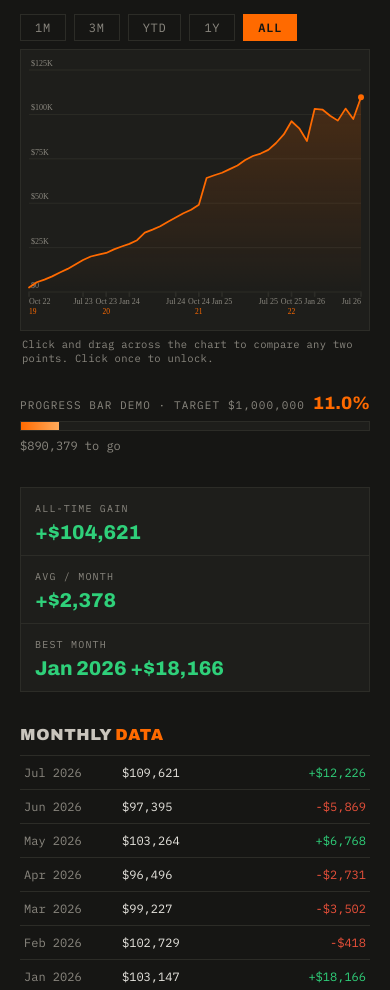
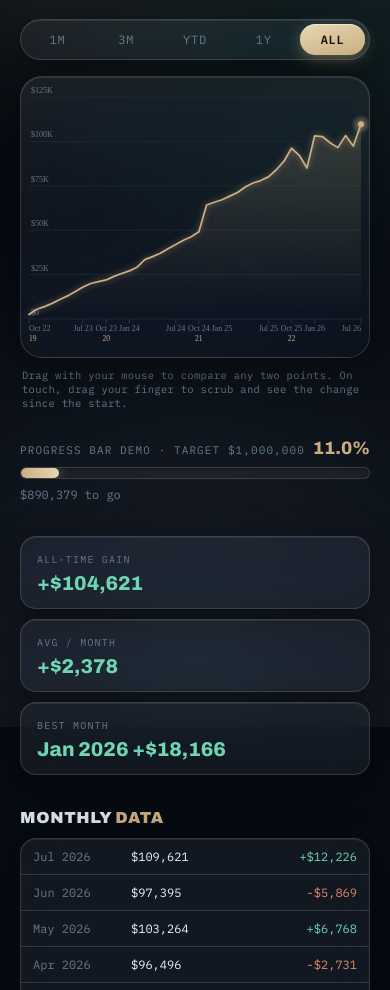
Before and after one commit to ThomasCobosBernalDev/Field-Notes, a plain HTML site: page index.html in a window 390 px wide. Shown: the part 201-1191 px from the top of the page. Drawn offline with Linux system fonts and the light colour scheme.

Commit message:
Refactor styles and enhance touch event handling
Updated CSS variables and styles for improved design and responsiveness. Modified JavaScript touch handling for better user interaction.

```diff
--- a/index.html
+++ b/index.html
@@ -10,16 +10,22 @@
 <link href="https://fonts.googleapis.com/css2?family=Archivo:wdth,wght@62..125,400..900&family=IBM+Plex+Mono:wght@400;500;600&display=swap" rel="stylesheet">
 <style>
   :root{
-    --bg:#161614;
-    --panel:#1e1e1b;
-    --line:#2c2c27;
-    --cement:#c9c5bd;
-    --cement-dim:#8a877f;
-    --orange:#ff6a00;
-    --green:#2fd07a;
-    --red:#e8503a;
+    --bg:#070b12;
+    --panel:#0e1520;
+    --line:#1c2735;
+    --cement:#dde6ee;
+    --cement-dim:#66798d;
+    --orange:#cbaf82;
+    --green:#6fd6b4;
+    --red:#e08a6b;
     --mono:'IBM Plex Mono',monospace;
     --disp:'Archivo',sans-serif;
+    --glass:rgba(255,255,255,0.055);
+    --glass-border:rgba(255,255,255,0.14);
+    --glass-shadow:0 10px 40px rgba(0,0,0,0.45);
+    --radius-lg:22px;
+    --radius-md:16px;
+    --radius-pill:999px;
   }
   *{margin:0;padding:0;box-sizing:border-box}
   html{scroll-behavior:smooth}
@@ -28,12 +34,23 @@
     color:var(--cement);
     font-family:var(--mono);
     min-height:100vh;
+    position:relative;
+  }
+  body::before{
+    content:"";
+    position:fixed; inset:-10%;
+    background:
+      radial-gradient(600px 600px at 12% 8%, rgba(203,175,130,0.16), transparent 60%),
+      radial-gradient(700px 700px at 92% 20%, rgba(111,214,180,0.12), transparent 60%),
+      radial-gradient(800px 800px at 50% 95%, rgba(102,121,141,0.18), transparent 60%);
+    z-index:-1; pointer-events:none;
   }
   .wrap{max-width:860px;margin:0 auto;padding:28px 20px 80px}
 
   header{
     display:flex;justify-content:space-between;align-items:baseline;
-    border-bottom:2px solid var(--line);padding-bottom:14px;margin-bottom:26px;
+    padding-bottom:16px;margin-bottom:28px;
+    border-bottom:1px solid var(--glass-border);
   }
   header h1{
     font-family:var(--disp);
@@ -49,7 +66,7 @@
   .big .value{
     font-family:var(--disp);font-weight:900;font-stretch:80%;
     font-size:clamp(44px,10vw,72px);
-    color:#f2f0eb;line-height:1;font-variant-numeric:tabular-nums;
+    color:#eef4f9;line-height:1;font-variant-numeric:tabular-nums;
   }
   .big .value .pos, .big .value .neg{font-family:var(--disp)}
   .big .delta{font-size:14px;margin-top:8px;font-variant-numeric:tabular-nums}
@@ -57,59 +74,103 @@
   .pos{color:var(--green)}
   .neg{color:var(--red)}
 
-    .frames{display:flex;gap:8px;margin:20px 0 8px}
+  .frames{
+    display:flex;gap:4px;margin:22px 0 16px;
+    background:var(--glass);
+    backdrop-filter:blur(20px) saturate(180%); -webkit-backdrop-filter:blur(20px) saturate(180%);
+    border:1px solid var(--glass-border); border-radius:var(--radius-pill);
+    padding:4px;
+    box-shadow:var(--glass-shadow), inset 0 1px 0 rgba(255,255,255,0.08);
+  }
   .frames button{
-    background:none;border:1px solid var(--line);color:var(--cement-dim);
-    font-family:var(--mono);font-size:12px;padding:5px 14px;cursor:pointer;
-    letter-spacing:.06em;transition:all .12s;
+    flex:1;background:none;border:none;color:var(--cement-dim);
+    font-family:var(--mono);font-size:12px;padding:8px 10px;cursor:pointer;
+    letter-spacing:.06em;transition:all .2s cubic-bezier(.4,0,.2,1);
+    border-radius:var(--radius-pill);
   }
-  .frames button:hover{border-color:var(--cement-dim);color:var(--cement)}
-  .frames button.active{background:var(--orange);border-color:var(--orange);color:#161614;font-weight:600}
+  .frames button:hover{color:var(--cement)}
+  .frames button.active{
+    background:linear-gradient(160deg,#e6d7b3,var(--orange));
+    color:#1a1408;font-weight:600;
+    box-shadow:0 4px 14px rgba(203,175,130,0.4), inset 0 1px 0 rgba(255,255,255,0.5);
+  }
+  .frames button:active{transform:scale(0.96)}
   .frames button:focus-visible{outline:2px solid var(--orange);outline-offset:2px}
 
-    .chartbox{position:relative;border:1px solid var(--line);background:var(--panel);margin-bottom:6px}
+  .chartbox{
+    position:relative;
+    border:1px solid var(--glass-border);
+    background:linear-gradient(165deg, rgba(255,255,255,0.07), rgba(255,255,255,0.015));
+    backdrop-filter:blur(24px) saturate(160%); -webkit-backdrop-filter:blur(24px) saturate(160%);
+    border-radius:var(--radius-lg);
+    overflow:hidden;
+    margin-bottom:10px;
+    box-shadow:var(--glass-shadow), inset 0 1px 0 rgba(255,255,255,0.1);
+  }
   canvas{display:block;width:100%;height:360px;touch-action:pan-y;cursor:crosshair;user-select:none}
   @media(max-width:560px){canvas{height:280px}}
   @media(max-width:380px){canvas{height:230px}}
   .hint{font-size:10.5px;color:var(--cement-dim);letter-spacing:.03em;margin:0 0 28px 2px}
 
   .stats{
-    display:grid;grid-template-columns:repeat(3,1fr);gap:1px;
-    background:var(--line);border:1px solid var(--line);margin-bottom:34px;
+    display:grid;grid-template-columns:repeat(3,1fr);gap:10px;
+    margin-bottom:34px;
   }
   @media(max-width:520px){.stats{grid-template-columns:1fr}}
-  .stat{background:var(--panel);padding:14px 14px 12px}
+  .stat{
+    background:var(--glass);
+    backdrop-filter:blur(20px) saturate(160%); -webkit-backdrop-filter:blur(20px) saturate(160%);
+    border:1px solid var(--glass-border); border-radius:var(--radius-md);
+    padding:16px 16px 14px;
+    box-shadow:var(--glass-shadow), inset 0 1px 0 rgba(255,255,255,0.08);
+  }
   .stat .k{font-size:10px;letter-spacing:.12em;text-transform:uppercase;color:var(--cement-dim);margin-bottom:6px}
-  .stat .v{font-family:var(--disp);font-weight:800;font-stretch:85%;font-size:20px;color:#f2f0eb;font-variant-numeric:tabular-nums}
+  .stat .v{font-family:var(--disp);font-weight:800;font-stretch:85%;font-size:20px;color:#eef4f9;font-variant-numeric:tabular-nums}
   .stat .v.pos{color:var(--green)}
   .stat .v.neg{color:var(--red)}
 
   .milestone{margin-bottom:34px}
-  .milestone-head{display:flex;justify-content:space-between;align-items:baseline;margin-bottom:8px}
+  .milestone-head{display:flex;justify-content:space-between;align-items:baseline;margin-bottom:9px}
   .milestone-label{font-size:11px;letter-spacing:.1em;text-transform:uppercase;color:var(--cement-dim)}
   .milestone-pct{font-family:var(--disp);font-weight:800;font-stretch:85%;font-size:18px;color:var(--orange);font-variant-numeric:tabular-nums}
-  .milestone-track{height:10px;background:var(--panel);border:1px solid var(--line)}
-  .milestone-fill{height:100%;background:linear-gradient(90deg,#ff6a00,#ffab5c);width:0%;transition:width .5s ease}
-  .milestone-sub{margin-top:7px;font-size:12px;color:var(--cement-dim);font-variant-numeric:tabular-nums}
+  .milestone-track{
+    height:12px;background:var(--glass);border:1px solid var(--glass-border);
+    border-radius:var(--radius-pill);overflow:hidden;
+    backdrop-filter:blur(10px);
+    box-shadow:inset 0 1px 3px rgba(0,0,0,0.35);
+  }
+  .milestone-fill{
+    height:100%;background:linear-gradient(90deg,#cbaf82,#e6d7b3);
+    width:0%;transition:width .6s cubic-bezier(.4,0,.2,1);
+    border-radius:var(--radius-pill);
+    box-shadow:0 0 12px rgba(203,175,130,0.5);
+  }
+  .milestone-sub{margin-top:8px;font-size:12px;color:var(--cement-dim);font-variant-numeric:tabular-nums}
 
   h2{
     font-family:var(--disp);font-weight:900;font-stretch:75%;text-transform:uppercase;
     font-size:16px;letter-spacing:.04em;margin-bottom:12px;color:var(--cement);
   }
   h2 span{color:var(--orange)}
-  .rows{border-top:1px solid var(--line)}
+  .rows{
+    border:1px solid var(--glass-border); border-radius:var(--radius-md); overflow:hidden;
+    background:var(--glass);
+    backdrop-filter:blur(20px) saturate(160%); -webkit-backdrop-filter:blur(20px) saturate(160%);
+    box-shadow:var(--glass-shadow), inset 0 1px 0 rgba(255,255,255,0.08);
+  }
   .row{
     display:grid;grid-template-columns:110px 1fr auto;gap:10px;align-items:center;
-    padding:9px 4px;border-bottom:1px solid var(--line);font-size:13px;
+    padding:11px 14px;border-bottom:1px solid var(--glass-border);font-size:13px;
     font-variant-numeric:tabular-nums;
   }
+  .row:last-child{border-bottom:none}
   .row .m{color:var(--cement-dim)}
   .row .m b{color:var(--orange);font-weight:600;margin-left:8px;font-size:11px}
-  .row .nw{color:#e8e6e0}
+  .row .nw{color:#eef4f9}
   .row .ch{text-align:right;font-size:12px}
-  @media(max-width:480px){.row{grid-template-columns:88px 1fr auto;font-size:12px}}
+  @media(max-width:480px){.row{grid-template-columns:88px 1fr auto;font-size:12px;padding:10px 12px}}
 
-  footer{margin-top:40px;font-size:11px;color:var(--cement-dim);letter-spacing:.06em}
+  footer{margin-top:36px;font-size:11px;color:var(--cement-dim);letter-spacing:.06em;opacity:.75}
   @media(prefers-reduced-motion:reduce){html{scroll-behavior:auto}}
 </style>
 </head>
@@ -138,7 +199,7 @@
   <div class="chartbox">
     <canvas id="chart" aria-label="Trend chart. Click and drag to compare two points."></canvas>
   </div>
-  <div class="hint">Click and drag across the chart to compare any two points. Click once to unlock.</div>
+  <div class="hint">Drag with your mouse to compare any two points. On touch, drag your finger to scrub and see the change since the start.</div>
 
   <div class="milestone">
     <div class="milestone-head">
@@ -158,6 +219,7 @@
 </div>
 
 <script>
+// I add a new line here every month: [year, month, amount, "age or null"]. Month is 1-12, keep it in order.
 const DATA = [
   [2022, 3, 5000,  "18"],
   [2022,10, 2500,  "19"],
@@ -219,6 +281,11 @@ const chartPoints = points.slice(1);
 const fmt = n => "$" + Math.round(n).toLocaleString("en-US");
 const fmtSigned = n => (n >= 0 ? "+" : "-") + "$" + Math.abs(Math.round(n)).toLocaleString("en-US");
 const fmtCompact = n => n === 0 ? "$0" : "$" + Math.round(n/1000) + "K";
+function hexToRgba(hex, alpha){
+  const h = hex.replace("#","");
+  const r = parseInt(h.substring(0,2),16), g = parseInt(h.substring(2,4),16), b = parseInt(h.substring(4,6),16);
+  return "rgba("+r+","+g+","+b+","+alpha+")";
+}
 
 let range = "ALL"; // "1M" | "3M" | "YTD" | "1Y" | "ALL"
 let hoverIdx = null;
@@ -246,9 +313,9 @@ function renderBig(){
   let p, prev, whenTxt;
   if(hoverIdx !== null){
     p = vis[hoverIdx];
-    prev = hoverIdx > 0 ? vis[hoverIdx-1] : null;
+    prev = vis[0];
     bigLabel.textContent = p.label + (p.age ? " \u00b7 " + p.age : "");
-    whenTxt = "vs prior month";
+    whenTxt = "since " + prev.label;
   } else {
     p = vis[vis.length-1];
     prev = vis[0];
@@ -279,6 +346,19 @@ function renderSelection(){
   bigLabel.textContent = pStart.label + " \u2192 " + pEnd.label;
   bigValue.innerHTML = '<span class="'+cls+'">' + (pct>=0?"+":"") + pct.toFixed(1) + "%</span>";
   bigDelta.innerHTML = '<span class="'+cls+'">' + fmtSigned(diff) + '</span><span class="when">selected range</span>';
+}
+
+function renderTouchScrub(idx){
+  const vis = visible();
+  const pStart = vis[0], pEnd = vis[idx];
+  const diff = pEnd.v - pStart.v;
+  const pct = pStart.v !== 0 ? (diff/Math.abs(pStart.v)*100) : 0;
+  const cls = diff >= 0 ? "pos" : "neg";
+  bigLabel.textContent = pEnd.label + (pEnd.age ? " \u00b7 " + pEnd.age : "");
+  bigValue.innerHTML = fmt(pEnd.v);
+  bigDelta.innerHTML =
+    '<span class="'+cls+'">' + fmtSigned(diff) + " (" + (diff>=0?"+":"") + pct.toFixed(1) + "%)</span>" +
+    '<span class="when">since ' + pStart.label + '</span>';
 }
 
 function axisTicks(maxVal, step){
@@ -349,8 +429,8 @@ function draw(){
   });
 
     const grad = ctx.createLinearGradient(0,PAD.t,0,h-PAD.b);
-  grad.addColorStop(0,"rgba(255,106,0,0.22)");
-  grad.addColorStop(1,"rgba(255,106,0,0)");
+  grad.addColorStop(0,hexToRgba(ORANGE,0.22));
+  grad.addColorStop(1,hexToRgba(ORANGE,0));
   ctx.beginPath();
   vis.forEach((p,i)=> i===0 ? ctx.moveTo(X(i),Y(p.v)) : ctx.lineTo(X(i),Y(p.v)));
   ctx.lineTo(X(vis.length-1), h-PAD.b);
@@ -362,11 +442,20 @@ function draw(){
   vis.forEach((p,i)=> i===0 ? ctx.moveTo(X(i),Y(p.v)) : ctx.lineTo(X(i),Y(p.v)));
   ctx.strokeStyle = ORANGE; ctx.lineWidth = isMobile ? 1.75 : 2.25;
   ctx.lineJoin = "round"; ctx.lineCap = "round";
+  ctx.shadowColor = hexToRgba(ORANGE, 0.6); ctx.shadowBlur = isMobile ? 6 : 10;
   ctx.stroke();
+  ctx.shadowBlur = 0;
 
     const last = vis[vis.length-1];
+  const lastX = X(vis.length-1), lastY = Y(last.v);
+  const haloR = isMobile ? 10 : 14;
+  const halo = ctx.createRadialGradient(lastX,lastY,0,lastX,lastY,haloR);
+  halo.addColorStop(0, hexToRgba(ORANGE, 0.55));
+  halo.addColorStop(1, hexToRgba(ORANGE, 0));
+  ctx.beginPath(); ctx.arc(lastX,lastY,haloR,0,Math.PI*2);
+  ctx.fillStyle = halo; ctx.fill();
   ctx.beginPath();
-  ctx.arc(X(vis.length-1), Y(last.v), isMobile ? 3 : 4, 0, Math.PI*2);
+  ctx.arc(lastX, lastY, isMobile ? 3 : 4, 0, Math.PI*2);
   ctx.fillStyle = ORANGE; ctx.fill();
 
     const currentMonth = chartPoints[chartPoints.length-1].m;
@@ -402,14 +491,14 @@ function draw(){
     if(dragStart !== null && dragCurrent !== null){
     const a = Math.min(dragStart, dragCurrent), b = Math.max(dragStart, dragCurrent);
     const xA = X(a), xB = X(b);
-    ctx.fillStyle = "rgba(255,106,0,0.10)";
+    ctx.fillStyle = hexToRgba(ORANGE,0.10);
     ctx.fillRect(xA, PAD.t, Math.max(1, xB-xA), h - PAD.t - PAD.b);
     [a,b].forEach(idx=>{
       const x = X(idx), y = Y(vis[idx].v);
       ctx.strokeStyle = "rgba(201,197,189,0.5)";
       ctx.beginPath(); ctx.moveTo(x, PAD.t); ctx.lineTo(x, h-PAD.b); ctx.stroke();
       ctx.beginPath(); ctx.arc(x,y,5,0,Math.PI*2);
-      ctx.fillStyle = "#f2f0eb"; ctx.fill();
+      ctx.fillStyle = "#eef4f9"; ctx.fill();
       ctx.beginPath(); ctx.arc(x,y,5,0,Math.PI*2);
       ctx.strokeStyle = ORANGE; ctx.lineWidth = 2; ctx.stroke();
     });
@@ -418,7 +507,7 @@ function draw(){
     ctx.strokeStyle = "rgba(201,197,189,0.5)";
     ctx.beginPath(); ctx.moveTo(x, PAD.t); ctx.lineTo(x, h-PAD.b); ctx.stroke();
     ctx.beginPath(); ctx.arc(x,y,5,0,Math.PI*2);
-    ctx.fillStyle = "#f2f0eb"; ctx.fill();
+    ctx.fillStyle = "#eef4f9"; ctx.fill();
     ctx.beginPath(); ctx.arc(x,y,5,0,Math.PI*2);
     ctx.strokeStyle = ORANGE; ctx.lineWidth = 2; ctx.stroke();
   }
@@ -477,40 +566,19 @@ window.addEventListener("mouseup", handleUp);
 canvas.addEventListener("mouseleave", handleLeave);
 
 canvas.addEventListener("touchstart", e => {
-  if(e.touches.length >= 2){
-    isDragging = true;
-    hoverIdx = null;
-    dragStart = idxFromX(e.touches[0].clientX);
-    dragCurrent = dragStart;
-    draw(); renderSelection();
-  } else {
-    isDragging = false;
-    dragStart = null; dragCurrent = null; // a fresh single-finger touch clears any locked comparison
+  dragStart = null; dragCurrent = null; // touch doesn't use the arbitrary two-point drag select
   hoverIdx = idxFromX(e.touches[0].clientX);
-    draw(); renderBig();
-  }
+  draw(); renderTouchScrub(hoverIdx);
 }, {passive:true});
 
 canvas.addEventListener("touchmove", e => {
-  if(e.touches.length >= 2 && isDragging){
-    dragCurrent = idxFromX(e.touches[0].clientX);
-    draw(); renderSelection();
-  } else if(e.touches.length < 2 && !isDragging){
   hoverIdx = idxFromX(e.touches[0].clientX);
-    draw(); renderBig();
-  }
+  draw(); renderTouchScrub(hoverIdx);
 }, {passive:true});
 
-canvas.addEventListener("touchend", e => {
-  if(!isDragging) return; // single-finger scrub: leave the last touched value on screen
-  isDragging = false;
-  if(dragStart === dragCurrent){
-    hoverIdx = dragStart;
-    dragStart = null; dragCurrent = null;
+canvas.addEventListener("touchend", () => {
+  hoverIdx = null;
   draw(); renderBig();
-  } else {
-    draw(); renderSelection(); // two-finger compare locks in place, same as a desktop drag
-  }
 });
 
 document.getElementById("frames").addEventListener("click", e => {
```
Lines whose indentation alone changed are shown as unchanged.
